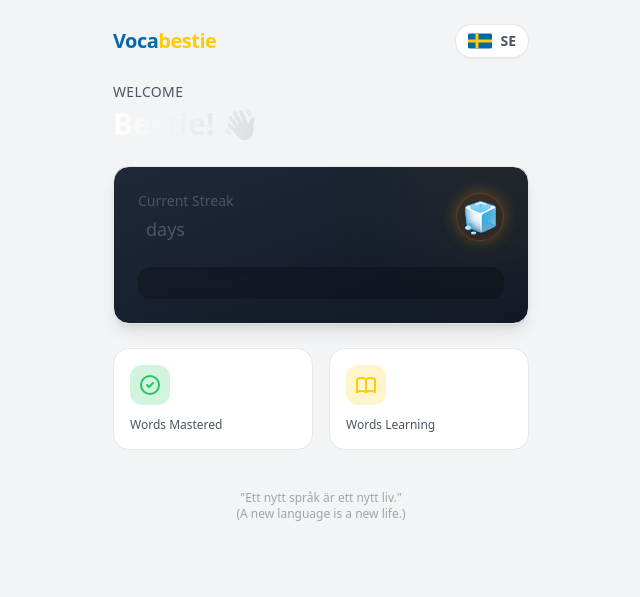
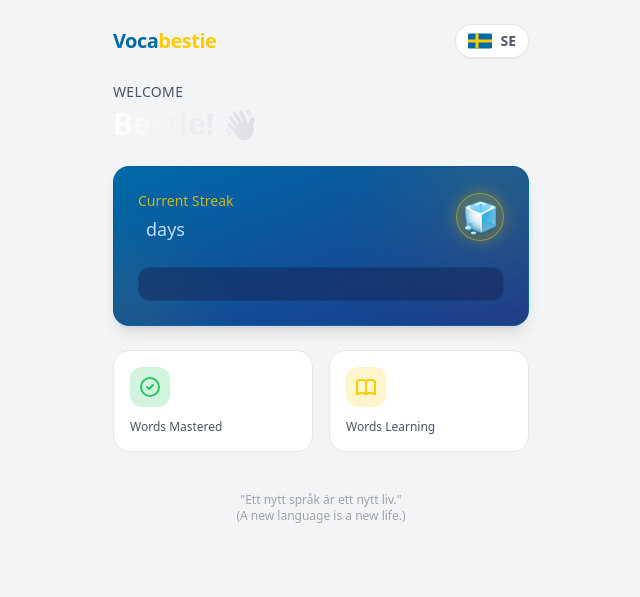
Before and after one commit to sathish-kumaresan/vocabestie, a FastAPI app: template app/templates/home.html in a window 1280 px wide. Shown: the top 597 px of the page, without its empty margins (319-959 px from the left). Run offline with FastAPI, Linux system fonts and the light colour scheme; the template is opened without the code that fills it, so the values that code supplies are empty; some libraries are stand-ins or nearby versions.

Commit message:
UI: Update home page theme to Swedish blue/yellow, fix OAuth secure cookie

```diff
--- a/app/routers/auth.py
+++ b/app/routers/auth.py
@@ -80,12 +80,13 @@ async def callback_google(request: Request, db: DbSession = Depends(get_db)):
 
     # Redirect to settings page with session cookie
     response = RedirectResponse(url="/settings", status_code=302)
+    is_production = settings.environment == "production" or settings.oauth_redirect_uri.startswith("https://")
     response.set_cookie(
         key=settings.session_cookie_name,
         value=session_token,
         httponly=True,
         samesite="lax",
-        secure=False,  # Set to True in production with HTTPS
+        secure=is_production,
         max_age=settings.session_duration_days * 24 * 60 * 60,
     )
 
--- a/app/templates/home.html
+++ b/app/templates/home.html
@@ -36,22 +36,23 @@
 
     <!-- Daily Streak Hero -->
     <div
-        class="relative overflow-hidden bg-gradient-to-br from-gray-800 to-gray-900 rounded-2xl p-6 border border-border-color shadow-lg">
+        class="relative overflow-hidden bg-gradient-to-br from-swedish-blue to-blue-900 rounded-2xl p-6 border border-swedish-blue/50 shadow-lg">
         <!-- Background decorative elements -->
-        <div class="absolute top-0 right-0 w-32 h-32 bg-swedish-yellow/10 rounded-full blur-3xl -mr-10 -mt-10"></div>
+        <div class="absolute top-0 right-0 w-32 h-32 bg-swedish-yellow/20 rounded-full blur-3xl -mr-10 -mt-10"></div>
+        <div class="absolute bottom-0 left-0 w-24 h-24 bg-swedish-yellow/10 rounded-full blur-2xl -ml-8 -mb-8"></div>
 
         <div class="relative z-10">
             <div class="flex items-center justify-between mb-6">
                 <div>
-                    <p class="text-text-secondary text-sm mb-1 font-medium">Current Streak</p>
+                    <p class="text-swedish-yellow/80 text-sm mb-1 font-medium">Current Streak</p>
                     <div class="flex items-baseline gap-2">
                         <span class="text-4xl font-bold text-white">{{ stats.current_streak }}</span>
-                        <span class="text-lg text-text-secondary">day{% if stats.current_streak != 1 %}s{% endif
+                        <span class="text-lg text-blue-200">day{% if stats.current_streak != 1 %}s{% endif
                             %}</span>
                     </div>
                 </div>
                 <div
-                    class="w-12 h-12 flex items-center justify-center bg-orange-500/10 rounded-full border border-orange-500/20 shadow-[0_0_15px_rgba(255,165,0,0.3)]">
+                    class="w-12 h-12 flex items-center justify-center bg-swedish-yellow/20 rounded-full border border-swedish-yellow/40 shadow-[0_0_15px_rgba(254,204,0,0.3)]">
                     <span class="text-3xl filter drop-shadow-md">{% if stats.current_streak > 0 %}🔥{% else %}🧊{% endif
                         %}</span>
                 </div>
@@ -59,7 +60,7 @@
 
             <!-- Weekly Meter -->
             <div
-                class="flex justify-between items-center bg-black/20 rounded-xl p-4 backdrop-blur-sm shadow-inner transition-colors">
+                class="flex justify-between items-center bg-blue-950/50 rounded-xl p-4 backdrop-blur-sm shadow-inner transition-colors border border-swedish-blue/30">
                 {% for day in stats.weekly_activity %}
                 <div class="flex flex-col items-center gap-2 group cursor-default"
                     title="{% if day.active %}Practiced{% elif day.is_today %}Today{% else %}{% endif %}">
@@ -67,9 +68,9 @@
                         {% if day.active %}
                             bg-gradient-to-br from-swedish-yellow to-yellow-600 border-swedish-yellow text-gray-900 shadow-md shadow-yellow-500/20 scale-105
                         {% elif day.is_today %}
-                            border-swedish-yellow text-swedish-yellow bg-yellow-500/10 shadow-[0_0_10px_rgba(254,204,0,0.2)] animate-pulse
+                            border-swedish-yellow text-swedish-yellow bg-swedish-yellow/10 shadow-[0_0_10px_rgba(254,204,0,0.2)] animate-pulse
                         {% else %}
-                            border-gray-700 text-gray-600 bg-gray-800/40
+                            border-blue-700 text-blue-400 bg-blue-900/40
                         {% endif %}">
                         {{ day.label }}
                     </div>
@@ -88,29 +89,29 @@
     {% if current_level %}
     <div class="space-y-3">
         <h2 class="text-lg font-bold text-text-primary flex items-center gap-2">
-            <span>Current Focus</span>
-            <div class="h-px bg-border-color flex-1 ml-2"></div>
+            <span class="text-swedish-yellow">Current Focus</span>
+            <div class="h-px bg-swedish-blue/30 flex-1 ml-2"></div>
         </h2>
 
         <a href="/levels/{{ current_level.id }}" class="block group">
             <div
-                class="bg-card rounded-2xl p-5 border border-border-color hover:border-swedish-blue/50 transition-all shadow-sm hover:shadow-md relative overflow-hidden">
+                class="bg-gradient-to-br from-card to-swedish-blue/10 rounded-2xl p-5 border border-swedish-blue/30 hover:border-swedish-yellow/50 transition-all shadow-sm hover:shadow-lg hover:shadow-swedish-blue/10 relative overflow-hidden">
                 <div
-                    class="absolute inset-0 bg-gradient-to-r from-transparent via-transparent to-swedish-blue/5 opacity-0 group-hover:opacity-100 transition-opacity">
+                    class="absolute inset-0 bg-gradient-to-r from-transparent via-transparent to-swedish-yellow/5 opacity-0 group-hover:opacity-100 transition-opacity">
                 </div>
 
                 <div class="flex justify-between items-start mb-4 relative z-10">
                     <div>
                         <span
-                            class="inline-block px-2.5 py-1 rounded-lg bg-swedish-blue/20 text-swedish-blue text-xs font-bold mb-2">
+                            class="inline-block px-2.5 py-1 rounded-lg bg-swedish-yellow/20 text-swedish-yellow text-xs font-bold mb-2">
                             {{ current_level.id }}
                         </span>
                         <h3 class="text-xl font-bold text-white">{{ current_level.name }}</h3>
-                        <p class="text-text-secondary text-sm mt-1">{{ current_level.desc }}</p>
+                        <p class="text-blue-200/70 text-sm mt-1">{{ current_level.desc }}</p>
                     </div>
                     <div
-                        class="bg-background rounded-full p-2 border border-border-color group-hover:border-swedish-blue transition-colors">
-                        <svg class="w-5 h-5 text-gray-400 group-hover:text-swedish-blue transition-colors" fill="none"
+                        class="bg-swedish-blue/20 rounded-full p-2 border border-swedish-blue/40 group-hover:border-swedish-yellow group-hover:bg-swedish-yellow/20 transition-colors">
+                        <svg class="w-5 h-5 text-swedish-blue group-hover:text-swedish-yellow transition-colors" fill="none"
                             stroke="currentColor" viewBox="0 0 24 24">
                             <path stroke-linecap="round" stroke-linejoin="round" stroke-width="2" d="M9 5l7 7-7 7" />
                         </svg>
@@ -120,16 +121,16 @@
                 <!-- Progress Bar -->
                 <div class="relative z-10">
                     <div class="flex justify-between text-xs mb-1.5">
-                        <span class="text-text-secondary">Progress</span>
-                        <span class="text-swedish-blue font-bold">{{ current_level.stats.progress_percent }}%</span>
+                        <span class="text-blue-200/70">Progress</span>
+                        <span class="text-swedish-yellow font-bold">{{ current_level.stats.progress_percent }}%</span>
                     </div>
-                    <div class="w-full bg-border-color rounded-full h-2.5 overflow-hidden">
-                        <div class="bg-swedish-blue h-full rounded-full transition-all duration-1000 ease-out relative"
+                    <div class="w-full bg-swedish-blue/30 rounded-full h-2.5 overflow-hidden">
+                        <div class="bg-gradient-to-r from-swedish-blue to-swedish-yellow h-full rounded-full transition-all duration-1000 ease-out relative"
                             style="width: {{ current_level.stats.progress_percent }}%">
                             <div class="absolute inset-0 bg-white/20"></div>
                         </div>
                     </div>
-                    <div class="mt-2 text-xs text-text-secondary font-medium">
+                    <div class="mt-2 text-xs text-blue-200/60 font-medium">
                         {{ current_level.stats.mastered }} mastered · {{ current_level.stats.in_progress }} learning
                     </div>
                 </div>
```
